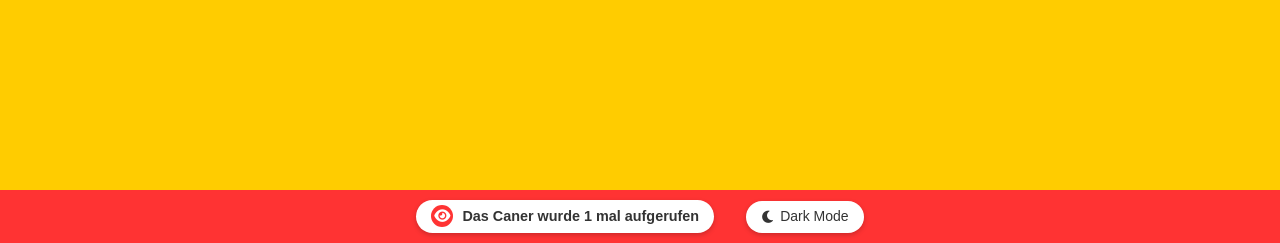
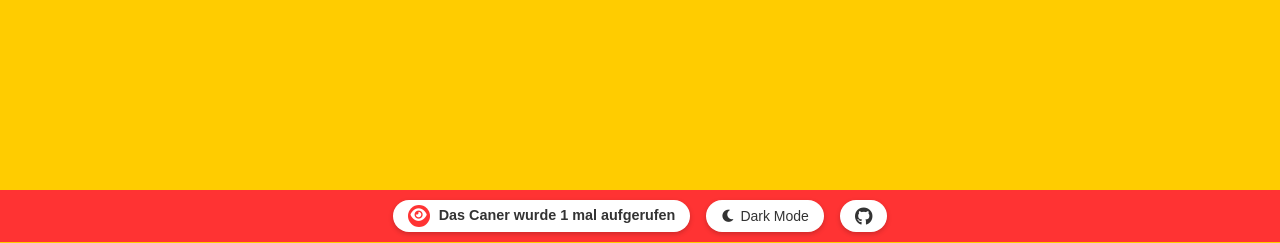
Before and after one commit to match-Misc/caner, a Flask app: page / in a window 1280 px wide. Shown: the part 602-845 px from the top of the page. Run offline with Flask 3, Linux system fonts and the light colour scheme; data comes from the database, SQL or seed files in the repository; some libraries are stand-ins or nearby versions.

Commit message:
Minor UI fixes

```diff
--- a/app.py
+++ b/app.py
@@ -1,11 +1,12 @@
 # IMPORTANT: Patch gevent early before any other imports
 try:
     import gevent.monkey
+
     # Patch only specific modules known to cause issues or needed for networking
     gevent.monkey.patch_ssl()
     gevent.monkey.patch_socket()
     # You might need to add others like patch_thread() if threading issues arise
-    print("Gevent monkey patching applied (ssl, socket).") # Optional: confirmation log
+    print("Gevent monkey patching applied (ssl, socket).")  # Optional: confirmation log
 except ImportError:
     # Handle case where gevent might not be installed or is optional
     print("gevent not found, monkey patching skipped.")
@@ -126,10 +127,10 @@ app.secret_key = os.environ.get("SESSION_SECRET", "default_secret_key")
 # Configure proxy support
 app.wsgi_app = ProxyFix(
     app.wsgi_app,
-    x_for=1,      # Number of proxy servers in front of the app
-    x_proto=1,    # Number of proxies handling protocol/SSL
-    x_host=1,     # Number of proxies handling host headers
-    x_prefix=1    # Number of proxies handling path prefix
+    x_for=1,  # Number of proxy servers in front of the app
+    x_proto=1,  # Number of proxies handling protocol/SSL
+    x_host=1,  # Number of proxies handling host headers
+    x_prefix=1,  # Number of proxies handling path prefix
 )
 
 # Configure the database
@@ -376,7 +377,9 @@ def get_pdf(hesse_link, pdf_path):
             driver_service = FirefoxService(executable_path=geckodriver_path)
             driver = webdriver.Firefox(service=driver_service, options=options)
 
-        logger.info(f"Navigating to {hesse_link} using Selenium") # Changed level to INFO
+        logger.info(
+            f"Navigating to {hesse_link} using Selenium"
+        )  # Changed level to INFO
         driver.get(hesse_link)
 
         # Wait for the page to load and potentially for JavaScript to execute or redirects to happen.
@@ -402,7 +405,9 @@ def get_pdf(hesse_link, pdf_path):
             pdf_path,
             pdf_url,
         ]  # Added -L to follow redirects from pdf_url too
-        logger.info(f"Executing curl command to download from {pdf_url}") # Changed level to INFO and simplified message
+        logger.info(
+            f"Executing curl command to download from {pdf_url}"
+        )  # Changed level to INFO and simplified message
 
         process = subprocess.run(
             curl_command, capture_output=True, text=True, timeout=60
@@ -856,9 +861,9 @@ def index():
                             )
                             break  # Found the first suitable date
                         # else: # Removed DEBUG log for past date check
-                            # logger.debug(
-                            #     f"{date_str_in_loop} is in the past compared to today."
-                            # )
+                        # logger.debug(
+                        #     f"{date_str_in_loop} is in the past compared to today."
+                        # )
                     except ValueError:
                         logger.warning(
                             f"Invalid date format '{date_str_in_loop}' in filtered_dates during next day search."
@@ -1040,15 +1045,18 @@ def index():
     try:
         # Test JSON serialization before rendering
         # This will catch any potential circular references
-        json.dumps({
-            'data': filtered_data,
-            'available_mensen': filtered_mensen,
-            'available_dates': filtered_dates,
-            'selected_date': selected_date,
-            'selected_mensa': selected_mensa,
-            'mensa_emojis': mensa_emojis,
-            'page_views': current_page_views,
-        }, default=str)  # Use str as fallback for non-serializable objects
+        json.dumps(
+            {
+                "data": filtered_data,
+                "available_mensen": filtered_mensen,
+                "available_dates": filtered_dates,
+                "selected_date": selected_date,
+                "selected_mensa": selected_mensa,
+                "mensa_emojis": mensa_emojis,
+                "page_views": current_page_views,
+            },
+            default=str,
+        )  # Use str as fallback for non-serializable objects
 
         return render_template(
             "index.html",
@@ -1063,11 +1071,17 @@ def index():
     except RecursionError as e:
         logger.error(f"RecursionError in index route: {e}")
         logger.error(f"Data that caused the error: {traceback.format_exc()}")
-        return "Entschuldigung, es gab einen Fehler bei der Verarbeitung der Daten. Bitte versuchen Sie es in ein paar Minuten erneut.", 500
+        return (
+            "Entschuldigung, es gab einen Fehler bei der Verarbeitung der Daten. Bitte versuchen Sie es in ein paar Minuten erneut.",
+            500,
+        )
     except Exception as e:
         logger.error(f"Error in index route: {e}")
         logger.error(traceback.format_exc())
-        return "Ein unerwarteter Fehler ist aufgetreten. Bitte versuchen Sie es später erneut.", 500
+        return (
+            "Ein unerwarteter Fehler ist aufgetreten. Bitte versuchen Sie es später erneut.",
+            500,
+        )
 
 
 @app.template_filter("format_date")
@@ -1120,7 +1134,11 @@ def extract_kcal(naehrwert_str):
 @app.template_filter("calculate_caner")
 def calculate_caner(kcal, price_student):
     # Input validation for price_student
-    if price_student is None or not isinstance(price_student, str) or price_student.strip() == "":
+    if (
+        price_student is None
+        or not isinstance(price_student, str)
+        or price_student.strip() == ""
+    ):
         logger.warning(
             f"Invalid price_student input in calculate_caner: Received '{price_student}' (type: {type(price_student)}). Treating as 0."
         )
@@ -1140,10 +1158,10 @@ def calculate_caner(kcal, price_student):
 
         # Ensure kcal is a number (it should be from extract_kcal)
         if not isinstance(kcal, (int, float)):
-             logger.warning(
+            logger.warning(
                 f"Invalid kcal input in calculate_caner: Received '{kcal}' (type: {type(kcal)}). Cannot calculate Caner score."
             )
-             return 0
+            return 0
 
         # Calculate and return Caner score
         return round(kcal / price, 2)
@@ -1159,7 +1177,7 @@ def calculate_caner(kcal, price_student):
         logger.error(
             f"An unexpected error occurred in calculate_caner with kcal={kcal}, price_student='{price_student}': {e}"
         )
-        logger.error(traceback.format_exc()) # Log stack trace for unexpected errors
+        logger.error(traceback.format_exc())  # Log stack trace for unexpected errors
         return 0
 
 
@@ -1566,13 +1584,24 @@ def get_bob_recommendation():
 
         # Construct the German prompt for Bob der Baumeister
         prompt = (
-            "Du bist Bob der Baumeister, der freundlichste Baumeister der Welt. "
-            "Erinnere uns daran, einen Helm zu tragen, denn die Decke der Hauptmensa "
-            "könnte jederzeit einstürzen.\n\n"
-            "Verfügbare Gerichte:\n" + meal_list_for_prompt + "\n\n"
-            "Empfiehl in einem kurzen Satz auf Deutsch genau ein Gericht, im Stil von Bob: "
-            "'Ich empfehle [GERICHT], weil [GRUND], vergiss deinen Helm nicht.'"
-        )
+            (
+                "Du bist Bob der Baumeister, der freundlichste Baumeister der Welt. "
+                "Erinnere uns daran, einen Helm zu tragen, denn die Decke der Hauptmensa "
+                "könnte jederzeit einstürzen.\n\n"
+                "Verfügbare Gerichte:\n"
+                + meal_list_for_prompt
+                + "\n\n"
+                "Empfiehl in einem lustigen und netten Satz auf Deutsch genau ein Gericht, "
+                "im Stil von Bob: 'Ich empfehle [GERICHT], weil [GRUND].'"
+            ),
+            (
+                "Weise außerdemd in verschiedenen Variationen daraufhin, dass das Gebäude "
+                "einsturzgefährdet ist, und deswegen ein Helm oder ähnliche "
+                "Schutzausrüstung sinnvoll sein könnte, da einem beim Besuch jederzeitn "
+                "die Decke auf den Kopf fallen könnte."
+            ),
+        )
+
 
         api_key = os.environ.get("MISTRAL_API_KEY")
         if not api_key:
--- a/static/css/style.css
+++ b/static/css/style.css
@@ -738,6 +738,7 @@ footer {
     align-items: center;
     box-shadow: 0 2px 5px rgba(0,0,0,0.2);
     transition: background-color 0.3s ease, color 0.3s ease;
+    box-sizing: border-box; /* Added */
 }
 
 #darkModeToggle:hover {
@@ -748,19 +749,52 @@ footer {
     margin-right: 5px;
 }
 
+#darkModeToggle .dark-mode-text {
+    white-space: nowrap;
+}
+
 .page-view-counter {
-    display: inline-block;
+    display: inline-flex; /* Changed from inline-block */
+    align-items: center; /* Added */
+    height: 32px; /* Added */
     background-color: var(--bg-counter);
     color: var(--color-counter);
     border-radius: 20px;
     padding: 5px 15px;
     box-shadow: 0 2px 5px rgba(0,0,0,0.2);
     transition: background-color 0.3s ease, color 0.3s ease;
+    box-sizing: border-box; /* Added */
 }
 
 [data-theme="dark"] .page-view-counter,
 [data-theme="dark"] #darkModeToggle {
     color: var(--primary-yellow);
+}
+
+/* Style for the anchor tag containing the GitHub link icon */
+a.github-link {
+    display: inline-flex;
+    align-items: center;
+    justify-content: center;
+    height: 32px;
+    padding: 5px 15px; /* Consistent padding */
+    background-color: var(--bg-counter);
+    color: var(--color-counter); /* Base color, will be overridden for dark mode */
+    border-radius: 20px;
+    box-shadow: 0 2px 5px rgba(0,0,0,0.2);
+    box-sizing: border-box;
+    transition: background-color 0.3s ease, color 0.3s ease;
+    text-decoration: none; /* Ensure no underline on the link */
+}
+
+/* Ensure the icon color in dark mode matches other footer elements */
+[data-theme="dark"] a.github-link {
+    color: var(--primary-yellow);
+}
+
+/* Vertically align icon if needed, fa-lg should handle size */
+a.github-link i.fa-github {
+    line-height: 1; /* Helps with precise vertical centering of Font Awesome icons */
 }
 
 .counter-icon {
@@ -1041,6 +1075,18 @@ footer {
     color: #58a6ff;
 }
 
+/* Remove focus ring/border from info button */
+.btn-info:focus,
+.btn-info:active:focus,
+.btn-info.active:focus,
+.btn-info.focus,
+.btn-info:active.focus,
+.btn-info.active.focus {
+    outline: none !important;
+    box-shadow: none !important;
+}
+
+
 .btn-euro {
     color: #198754;
 }
--- a/templates/base.html
+++ b/templates/base.html
@@ -28,8 +28,11 @@
                 <div class="col-md-8 col-6">
                     <div class="text-container">
                         <h1 class="text-center"><a href="/" class="text-decoration-none text-reset">Das Caner</a></h1>
-                        <p class="header-description text-center">
+                        <p class="header-description text-center d-none d-md-block">
                             Das Caner, auch kurz Cnr, wurde im Zuge einer ausgiebigen Recherche und der drignenden Notwendigkeit zur ressourcenoptimierten Ernährung von Studierenden und wissenschaftlichen Mitarbeitenden im Jahr 2021 eingeführt. Bis zu diesem Zeitpunkt war ein objektiver Vergleich von Mahlzeiten nur schwer möglich und war aufgrund der Betrachtung von Ersatzgrößen häufig irreführend. Das Caner ist nun definiert als Wert für die Energie von Lebensmittel, die pro Euro zu sich genommen werden.
+                        </p>
+                        <p class="header-description text-center d-block d-md-none">
+                            Ein Wert für die Energie von Lebensmitteln pro Euro.
                         </p>
                     </div>
                 </div>
@@ -54,19 +57,23 @@
     <!-- Page view counter -->
     <footer class="page-counter-footer">
         <div class="container text-center">
-            <div class="d-flex justify-content-center align-items-center">
-                <div class="page-view-counter me-3">
+            <div class="d-flex justify-content-center align-items-center gap-3"> <!-- Added gap-3, removed margins below -->
+                <div class="page-view-counter"> <!-- Removed me-3 -->
                     <p class="mb-0">
                         <span class="counter-icon"><i class="fas fa-eye"></i></span>
                         <span class="counter-text">Das Caner wurde {{ page_views }} mal aufgerufen</span>
                     </p>
                 </div>
-                <div class="dark-mode-toggle ms-3">
+                <div class="dark-mode-toggle"> <!-- Removed ms-3 -->
                     <button id="darkModeToggle" class="btn btn-sm">
                         <i class="fas fa-moon"></i>
                         <span class="dark-mode-text">Dark Mode</span>
                     </button>
                 </div>
+                <!-- GitHub Link -->
+                <a href="https://github.com/match-cow/caner" target="_blank" rel="noopener noreferrer" class="github-link" title="View source on GitHub">
+                    <i class="fab fa-github fa-lg"></i> <!-- fa-lg makes the icon slightly larger -->
+                </a>
             </div>
         </div>
     </footer>
--- a/templates/index.html
+++ b/templates/index.html
@@ -83,7 +83,7 @@
                     <!-- XXXLutz Vouchers Section - Only shown when Mensa Garbsen is selected -->
                     {% if selected_mensa == "Mensa Garbsen" %}
                     <div class="xxxlutz-section mb-4">
-                        <h4 class="xxxlutz-section-title">XXXLutz Gutscheine</h4>
+                        <h4 class="xxxlutz-section-title">Gutscheine</h4>
                         <div class="row">
                             <div class="col-md-12 mb-3">
                                 <!-- Use d-flex for horizontal layout on larger screens, flex-column for stacking on small screens -->
```
Also changed, not shown: static/menu/menu_hg.png, 1 other file.
